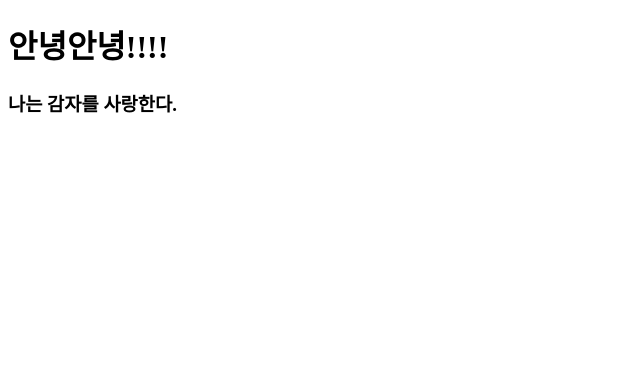
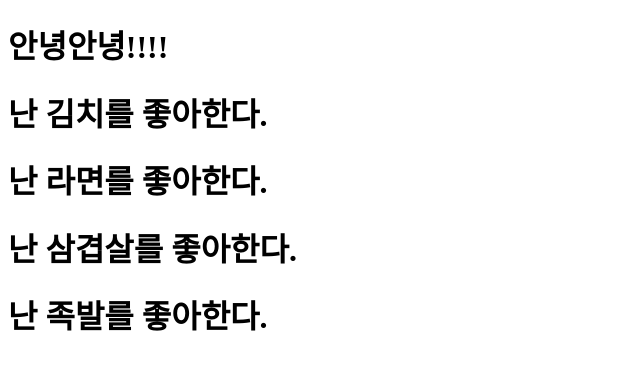
Before and after one commit to hosibito/movie_app_2019, a React (Create React App) app: page / in a window 1280 px wide. Shown: the top 370 px of the page, without its empty margins (0-640 px from the left). Built offline with nearby package versions, Linux system fonts and the light colour scheme.

Commit message:
2.1 Reusable Components with JSX + Props (09:13)

```diff
--- a/src/App.js
+++ b/src/App.js
@@ -1,11 +1,19 @@
 import React from 'react';
-import Potato from './Potato';
+
+function Food({fav}){         //function Food(props)
+  //console.log(fav);     // console.log(props.fav)
+  return <h1>난 {fav}를 좋아한다.</h1>;
+}
+
 
 function App() {
   return (
     <div >
        <h1>안녕안녕!!!!</h1>
-       <Potato />
+       <Food fav="김치" />
+       <Food fav="라면" />
+       <Food fav="삼겹살" />
+       <Food fav="족발" />
     </div>
   );
 }
--- a/src/Potato.js
+++ /dev/null
@@ -1,7 +0,0 @@
-import React from 'react';
-
-function Potato(){
-    return <h3>나는 감자를 사랑한다.</h3>;
-}
-
-export default Potato;
--- a/src/index.js
+++ b/src/index.js
@@ -1,7 +1,7 @@
 import React from 'react';
 import ReactDOM from 'react-dom';
 import App from './App';
-import Potato from './Potato';
+
 
 
 ReactDOM.render(
```
